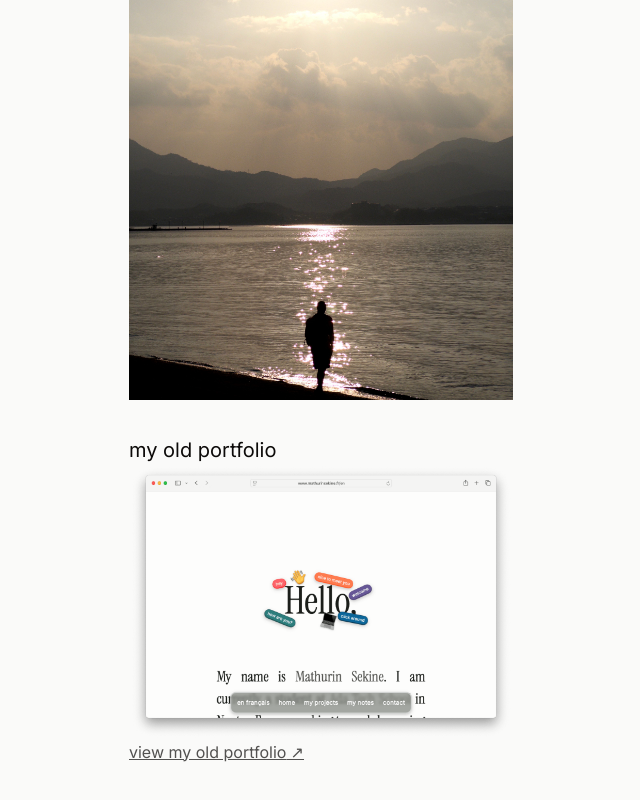
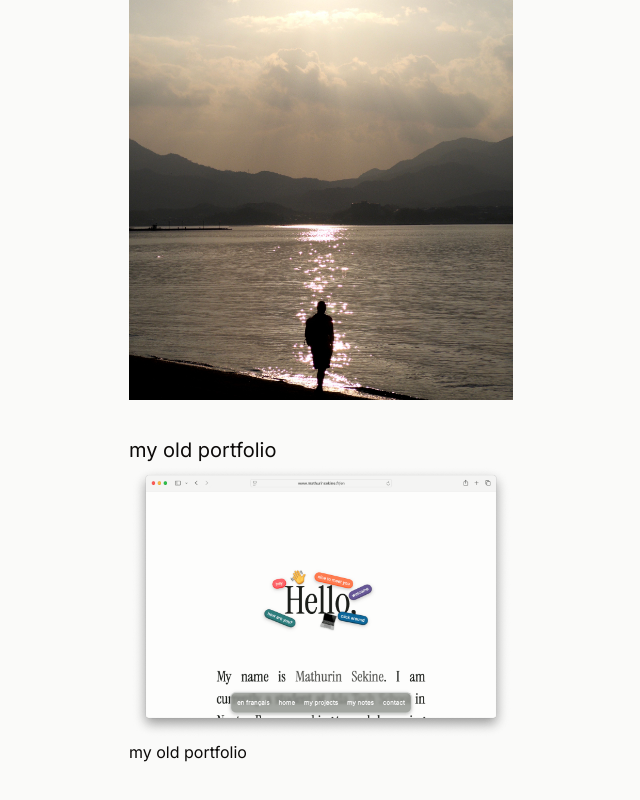
Before and after one commit to lemathurin/portfolio, a Next.js app: page /en/canvas/accessible in a window 1280 px wide. Shown: the part 1951-2751 px from the top of the page, without its empty margins (319-959 px from the left). Built offline with nearby package versions, Linux system fonts and the light colour scheme; a web font is replaced by a local one.

Commit message:
Removed link to old portfolio

```diff
--- a/src/app/[locale]/canvas/accessible/page.tsx
+++ b/src/app/[locale]/canvas/accessible/page.tsx
@@ -97,11 +97,7 @@ export default function AccessibleCanvasPage() {
               width={500}
               height={500}
             />
-            <figcaption>
-              <Link href="#" target="_blank">
-                {t("canvas.viewOldPortfolio")}
-              </Link>
-            </figcaption>
+            <figcaption>{t("canvas.oldPortfolio")}</figcaption>
           </figure>
         </section>
       </article>
--- a/src/app/[locale]/canvas/page.tsx
+++ b/src/app/[locale]/canvas/page.tsx
@@ -172,9 +172,7 @@ export default function CanvasPage() {
               pointerEvents: "none",
             }}
           />
-          <Link
-            target="_blank"
-            href="#"
+          <p
             style={{
               position: "absolute",
               left: 200,
@@ -183,7 +181,7 @@ export default function CanvasPage() {
             }}
           >
             {t("canvas.oldPortfolio")}
-          </Link>
+          </p>
         </section>
       </Canvas>
       <footer className="bg-primary fixed right-0 bottom-0 left-0 z-40 flex w-full items-center justify-between gap-4 p-2 dark:mix-blend-difference">
```
